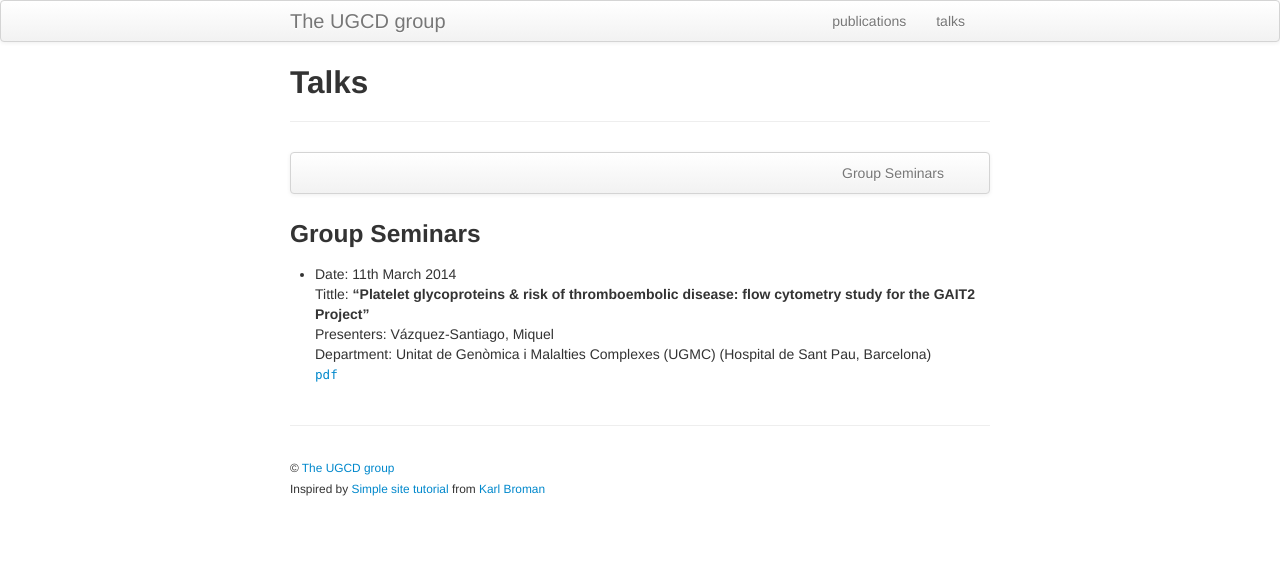
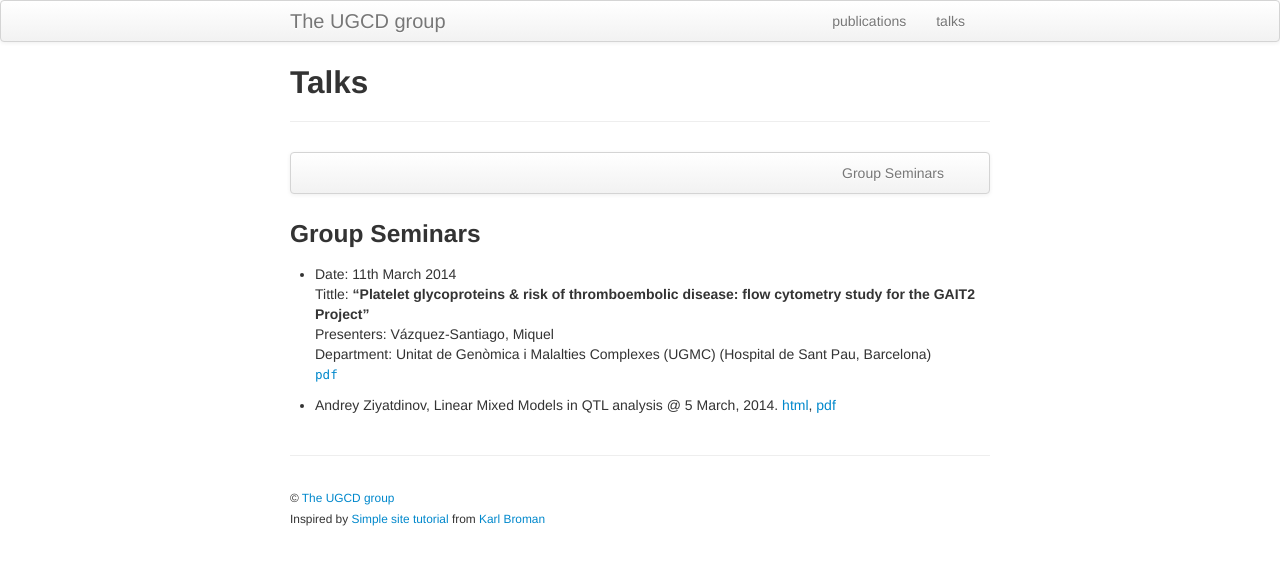
Before and after one commit to ugcd/ugcd.github.io, a Jekyll site: the page built from pages/talks.md, in a window 1280 px wide. Shown: the top 565 px of the page. Built offline with Jekyll 4.4.1, drawn with Linux system fonts in a browser that asks for light colours.

Commit message:
Update talks.md

```diff
--- a/pages/talks.md
+++ b/pages/talks.md
@@ -13,7 +13,9 @@ title: Talks
 
 ### <a name="seminars"></a>Group Seminars
 
-+ Date: 11th March 2014 <br/>
+* Date: 11th March 2014 <br/>
   Tittle: **"Platelet glycoproteins & risk of thromboembolic disease: flow cytometry study for the GAIT2 Project"** <br/>    Presenters: Vázquez-Santiago, Miquel <br/>
   Department: Unitat de Genòmica i Malalties Complexes (UGMC) (Hospital de Sant Pau, Barcelona) <br/>
   [``pdf``](https://github.com/ugcd/Central/blob/master/sessions/14.03.11.MYPLATELETS%26CITOMETRY.pdf?raw=true)
+
+* Andrey Ziyatdinov, Linear Mixed Models in QTL analysis @ 5 March, 2014. [html](http://variani.github.io/talks/2014/01-mixed-models-qtl/), [pdf](http://variani.github.io/talks/2014/01-mixed-models-qtl/mixed-models-qtl.pdf)
```
